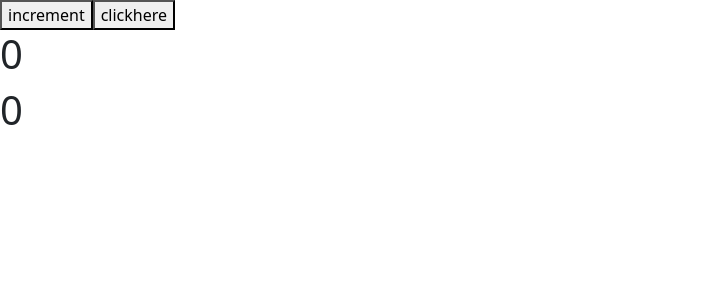
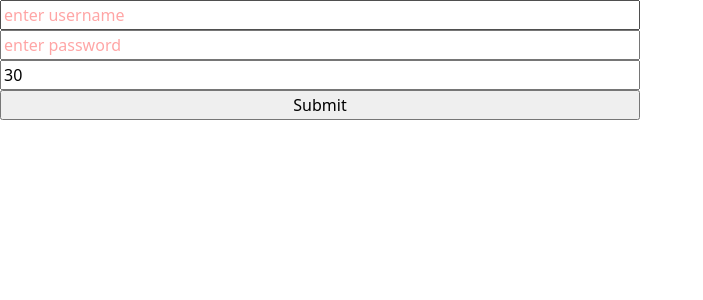
Before and after one commit to sriram507/React-tasks, a React (Create React App) app: page / in a window 1280 px wide. Shown: the top 300 px of the page, without its empty margins (0-703 px from the left). Built offline with nearby package versions, Linux system fonts and the light colour scheme.

Commit message:
LoginApiRequestAndRenderingModalWithUserDetails

```diff
--- a/src/App.js
+++ b/src/App.js
@@ -13,11 +13,14 @@ import CounterFc from './UiContent/functionalComps/counterFc';
 import Calculator from './UiContent/functionalComps/calculator/index';
 import FormComp from './UiContent/functionalComps/formEvents/index';
 import PureComponent  from './UiContent/functionalComps/pureComponents/counter';
+import LoginForm from './UiContent/functionalComps/loginComp';
 
 function App() {
   return (
     <div className="app">
-      <PureComponent />
+
+    <LoginForm />
+      {/* <PureComponent /> */}
     {/* <FormComp /> */}
       {/* <Calculator /> */}
       {/* <CounterFc /> */}
@@ -31,6 +34,7 @@ function App() {
       <Projects />
       <Certifications />
       <Contact /> */}
+
     </div>
   );
 }
--- /dev/null
+++ b/src/UiContent/functionalComps/loginComp/index.js
@@ -0,0 +1,161 @@
+// import React, { useState } from "react";
+// import MyVerticallyCenteredModal from "./modalComp";
+
+// export default function LoginForm() {
+//   const [modalShow, setModalShow] = useState(false);
+
+//   const [formData, setFormData] = useState({
+//     username: "",
+//     password: "",
+//     expiresInMins: 30,
+//   });
+
+//   const handleInput = (e) => {
+//     const { name, value } = e.target;
+//     setFormData((prev) => ({
+//       ...prev,
+//       [name]: value,
+//     }));
+//   };
+
+//   const handleSubmit = (e) => {
+//     e.preventDefault();
+//     fetch('https://dummyjson.com/auth/login', {
+//   method: 'POST',
+//   headers: { 'Content-Type': 'application/json' },
+//   body: JSON.stringify(formData),
+// })
+// .then((res) => res.json())
+// .then((res) => console.log(res));
+//     setModalShow(true);
+//   };
+
+//   return (
+//     <div>
+//       <form
+//         onSubmit={handleSubmit}
+//         style={{ display: "flex", flexDirection: "column", width: "50vw" }}
+//       >
+//         <input
+//           type="text"
+//           name="username"
+//           value={formData.username}
+//           onChange={handleInput}
+//           placeholder="Enter username"
+//         />
+//         <input
+//           type="password"
+//           name="password"
+//           value={formData.password}
+//           onChange={handleInput}
+//           placeholder="Enter password"
+//         />
+//         <input
+//           type="number"
+//           name="expiresInMins"
+//           value={formData.expiresInMins}
+//           onChange={handleInput}
+//           placeholder="Expires in minutes"
+//         />
+//         <input type="submit" />
+//       </form>
+
+//       <MyVerticallyCenteredModal
+//         show={modalShow}
+//         user={formData.username}
+//         password={formData.password}
+//         expiresInMins={formData.expiresInMins}
+//         onHide={() => setModalShow(false)}
+//       />
+//     </div>
+//   );
+// }
+
+
+
+import React, { useState } from "react";
+// import "./index.css";
+import MyVerticallyCenteredModal from "./modalComp";
+
+export default function LoginForm() {
+  const [modalShow, setModalShow] = useState(false);
+  const [formData, setFormData] = useState({
+    username: "",
+    password: "",
+    expiresInMins: 30,
+  });
+  const [res, setResponse] = useState(false);
+  const handleInput = (e) => {
+    let { name, value, type } = e.target;
+
+    setFormData((a) => {
+
+      return {
+        ...a,
+        [name]: value,
+      };
+    });
+  };
+  const handleSubmit = (e) => {
+    e.preventDefault();
+
+    fetch("https://dummyjson.com/auth/login", {
+      method: "POST",
+      headers: { "Content-Type": "application/json" },
+      body: JSON.stringify(formData),
+    })
+      .then((res) => res.json())
+      .then((res) => {
+        res.accessToken ? setResponse(true) : setResponse(false);
+        setModalShow(true);
+      });
+  };
+
+  return (
+    <div>
+      <form
+        onSubmit={handleSubmit}
+        style={{
+          display: "flex",
+          flexDirection: "column",
+          width: "50vw",
+        }}
+      >
+        <input
+          type="text"
+          name="username"
+          value={formData.username}
+          onChange={handleInput}
+          placeholder="enter username"
+        />
+        <input
+          type="text"
+          name="password"
+          value={formData.password}
+          onChange={handleInput}
+          placeholder="enter password"
+        />
+        <input
+          type="number"
+          name="expiresInMins"
+          value={formData.expiresInMins}
+          onChange={handleInput}
+        />
+        <input type="submit" />
+      </form>
+      {res ? (
+        <MyVerticallyCenteredModal
+          show={modalShow}
+          onHide={() => setModalShow(false)}
+          user={formData.username}
+        />
+      ) : (
+        <MyVerticallyCenteredModal
+          show={modalShow}
+          onHide={() => setModalShow(false)}
+          user="UnAuthorized user"
+        />
+      )}
+    </div>
+  );
+}
--- /dev/null
+++ b/src/UiContent/functionalComps/loginComp/modalComp.js
@@ -0,0 +1,58 @@
+// import Button from 'react-bootstrap/Button';
+// import Modal from 'react-bootstrap/Modal';
+
+// export default function AuthenticationModel(props) {
+//   return (
+//     <Modal
+//       {...props}
+//       size="lg"
+//       aria-labelledby="contained-modal-title-vcenter"
+//       centered
+//     >
+//       <Modal.Header closeButton>
+//         <Modal.Title id="contained-modal-title-vcenter">
+//         FORM-MODAL
+//         </Modal.Title>
+//       </Modal.Header>
+//       <Modal.Body>
+//         <h4>USER INFORMATION</h4>
+//       <p>welcome {props.user}</p>
+//       </Modal.Body>
+//       <Modal.Footer>
+//         <Button onClick={props.onHide}>Close</Button>
+//       </Modal.Footer>
+//     </Modal>
+//   );
+// }
+
+
+
+
+
+import Button from 'react-bootstrap/Button';
+import Modal from 'react-bootstrap/Modal';
+
+export default function AuthenticationModel(props) {
+  return (
+    <Modal
+      {...props}
+      size="lg"
+      aria-labelledby="contained-modal-title-vcenter"
+      centered
+    >
+      <Modal.Header closeButton>
+        <Modal.Title id="contained-modal-title-vcenter">
+         FORM-MODAL
+        </Modal.Title>
+      </Modal.Header>
+      <Modal.Body>
+        <h4>USER INFORMATION</h4>
+        <p> {props.user}</p>
+
+      </Modal.Body>
+      <Modal.Footer>
+        <Button onClick={props.onHide}>Close</Button>
+      </Modal.Footer>
+    </Modal>
+  );
+}
```
